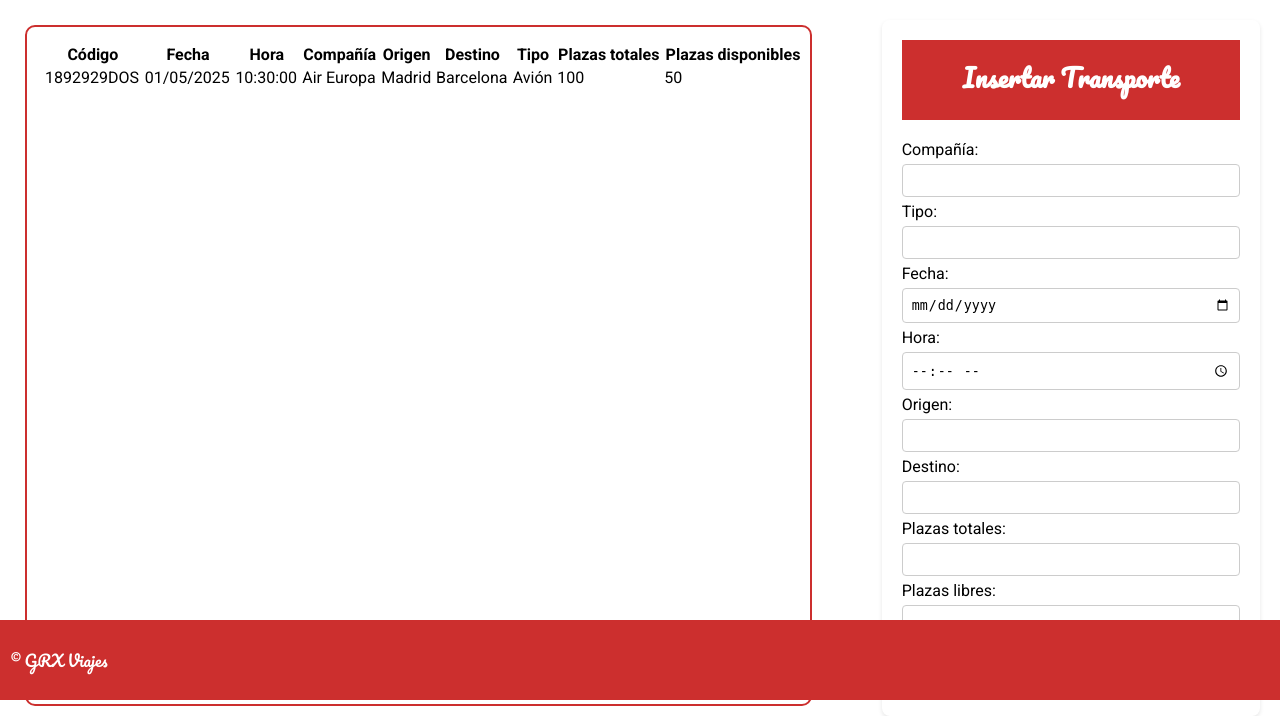
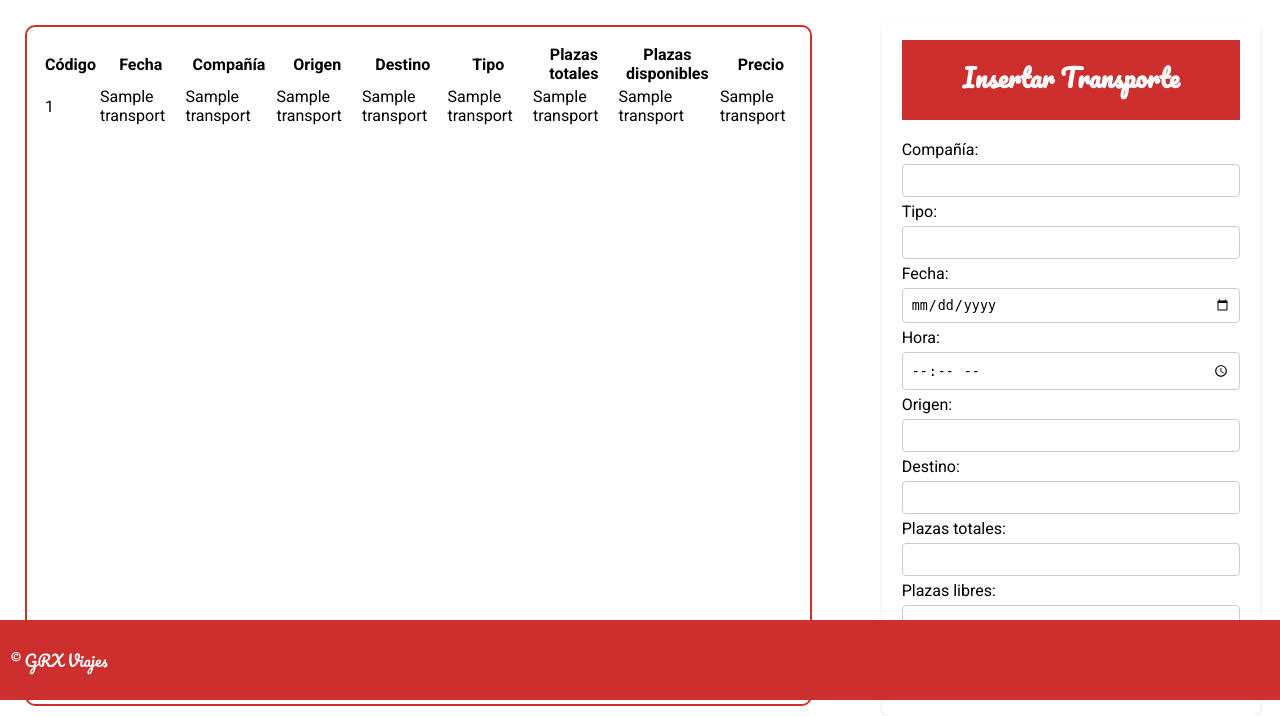
Before and after one commit to Miigue28/DDSI, a Flask app: template Prácticas/templates/transports.html in a window 1280 px wide. Shown: the part 100-816 px from the top of the page. Run offline with Flask 3, Linux system fonts and the light colour scheme; the template is opened without the code that fills it: most values are stand-ins (such as "Sample title", 1, 10 or a date in 2020); some libraries are stand-ins or nearby versions.

Commit message:
feat: Automatizado muestra de tuplas en tabla

```diff
--- a/Prácticas/app.py
+++ b/Prácticas/app.py
@@ -1,4 +1,5 @@
 from flask import Flask, render_template, request, flash, redirect, url_for
+from db import get_db, init_db
 
 # Create and configure the app
 app = Flask(__name__, instance_relative_config=True)
@@ -14,7 +15,11 @@ def services():
 
 @app.route('/transports')
 def transports():
-    return render_template('transports.html')
+    db = get_db()
+    transports = db.execute(
+        """SELECT * FROM Transportes NATURAL JOIN (SELECT * FROM Servicios)"""
+    ).fetchall()
+    return render_template('transports.html',transports=transports)
 
 @app.route('/reservations')
 def reservation():
@@ -53,6 +58,7 @@ def activities():
 import db
 db.init_app(app)
 
+
 #from . import auth
 #app.register_blueprint(auth.bp)
 
--- a/Prácticas/db.py
+++ b/Prácticas/db.py
@@ -5,35 +5,27 @@ import csv
 from flask import g
 
 # Global Variables
-cursor = None
 connection = None
 
 def get_db():
-    global cursor
     if 'db' not in g:
         cp = oracledb.ConnectParams(user=db_config.user, password=db_config.password, host="oracle0.ugr.es", port=1521, service_name="practbd")
         g.db = oracledb.connect(params=cp)
 
         click.echo('Conexión extablecida')
 
-        if cursor == None:
-            cursor = g.db.cursor()
+    return g.db.cursor()
 
 
 def close_db(e=None):
-    global cursor
-
-    if cursor is not None:
-        cursor.close()
-
-    db = g.pop('db',None)
+    db = g.pop('db', None)
 
     if db is not None:
         db.close()
 
 def init_db():
 
-    get_db()
+    cursor = get_db()
 
     # Borramos las tablas existentes
     cursor.execute(f"select count(*) from user_tables where upper(table_name) = 'EMPLEADOS'")
--- a/Prácticas/templates/transports.html
+++ b/Prácticas/templates/transports.html
@@ -7,40 +7,30 @@
             <tr>
               <th>Código</th>
               <th>Fecha</th>
-              <th>Hora</th>
               <th>Compañía</th>
               <th>Origen</th>
               <th>Destino</th>
               <th>Tipo</th>
               <th>Plazas totales</th>
               <th>Plazas disponibles</th>
+              <th>Precio</th>
             </tr>
-            <!--
+
             {% for transport in transports %}
+                <tr>
+                <td>{{ transport[0] }}</td>
+                <td>{{ transport[1] }}</td>
+                <td>{{ transport[2] }}</td>
+                <td>{{ transport[3] }}</td>
+                <td>{{ transport[4] }}</td>
+                <td>{{ transport[5] }}</td>
+                <td>{{ transport[6] }}</td>
+                <td>{{ transport[7] }}</td>
+                <td>{{ transport[8] }}</td>
                 </tr>
-                <td>{{ transport['code'] }}</td>
-                <td>{{ transport['date'].strftime('%d/%m/%Y') }}</td>
-                <td>{{ transport['time'].strftime('%h:%m:%s') }}</td>
-                <td>{{ transport['code'] }}</td>
-                <td>{{ transport['origin'] }}</td>
-                <td>{{ transport['destination'] }}</td>
-                <td>{{ transport['type'] }}</td>
-                <td>{{ transport['total_seats'] }}</td>
-                <td>{{ transport['available_seats'] }}</td>
-                <tr>
             {% endfor %}
-            -->
-            <tr>
-                <td>1892929DOS</td>
-                <td>01/05/2025</td>
-                <td>10:30:00</td>
-                <td>Air Europa</td>
-                <td>Madrid</td>
-                <td>Barcelona</td>
-                <td>Avión</td>
-                <td>100</td>
-                <td>50</td>
-            <tr>
+
+
           </table>
     </div>
 
```
